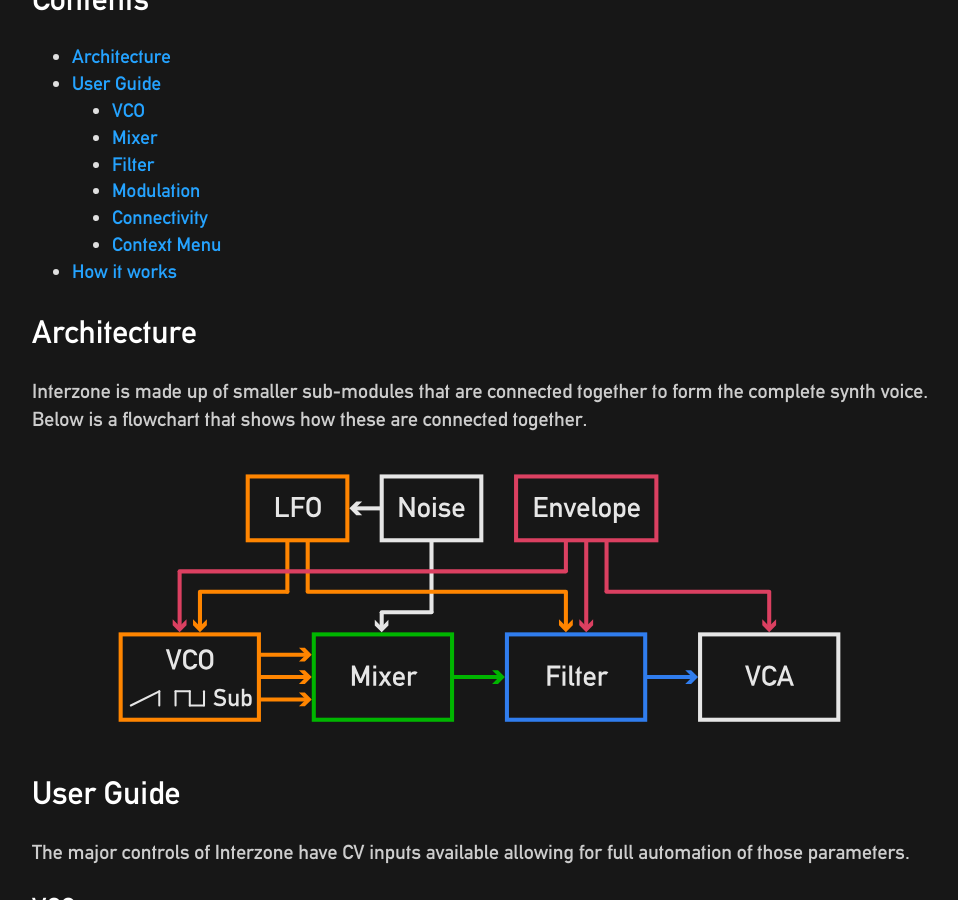
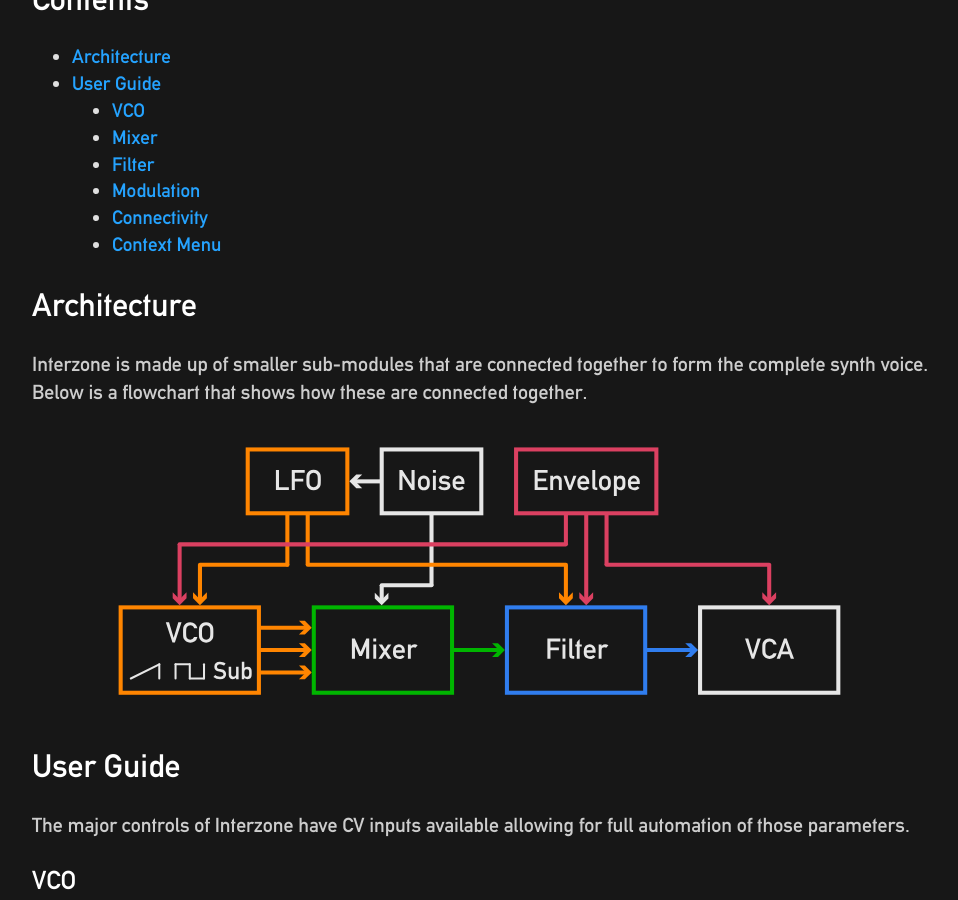
Before and after one commit to ValleyAudio/ValleyAudio.github.io, a Jekyll site: the page built from rack/interzone/index.html, in a window 1280 px wide and 900 px high, scrolled down 1073 px. Shown: the whole window, without its empty margins (160-1118 px from the left). Built offline with Jekyll 4.4.1, drawn with Linux system fonts in a browser that asks for light colours.

Commit message:
Announce v1

```diff
--- a/index.html
+++ b/index.html
@@ -5,8 +5,6 @@
 <div class="blurb">
     <h1>Valley Audio</h1>
     <p>Software developer based in Oldham, United Kingdom.</p>
-    <h2>V1 Update Progress</h2>
-    <p>All modules have been ported to use the new V1 API, though due to issues with Dexter on Linux the official release has been delayed.</p>
-    <p>Sorry for this inconvenience. It will be fixed shortly.</p>
-    <img src="./images/modulesDark.png" alt="Modules" style="max-width:100%; max-height:500px; margin-top:20px; margin-bottom:20px;">
+    <p>All Rack Modules have been ported to Rack v1.0.0</p>
+    <img src="./images/modulesDarkV1.jpg" alt="Modules" style="max-width:100%; max-height:500px; margin-top:20px; margin-bottom:20px;">
 </div><!-- /.blurb -->
--- a/rack/index.html
+++ b/rack/index.html
@@ -6,7 +6,7 @@
     <h1>Add-on modules for VCV Rack</h1>
     <p>Available to download in the official VCV Rack <a href="https://vcvrack.com/plugins.html">Plugin Manager</a></p>
     <center>
-        <img src="images/modulesDark.png" alt="Modules" style="max-width:100%; max-height:500px; margin-top:20px; margin-bottom:20px;">
+        <img src="images/modulesDarkV1.jpg" alt="Modules" style="max-width:100%; max-height:500px; margin-top:20px; margin-bottom:20px;">
     </center>
     <h3>List of modules</h3>
     <ul>
--- a/rack/interzone/index.html
+++ b/rack/interzone/index.html
@@ -29,7 +29,6 @@
             <li><a href="#connectivity">Connectivity</a></li>
             <li><a href="#contextMenu">Context Menu</a></li>
         </ul>
-        <li><a href="#howItWorks">How it works</a></li>
     </ul>
     <h2 id="architecture">Architecture</h2>
     <p>
```
Also changed, not shown: 1 other file.
